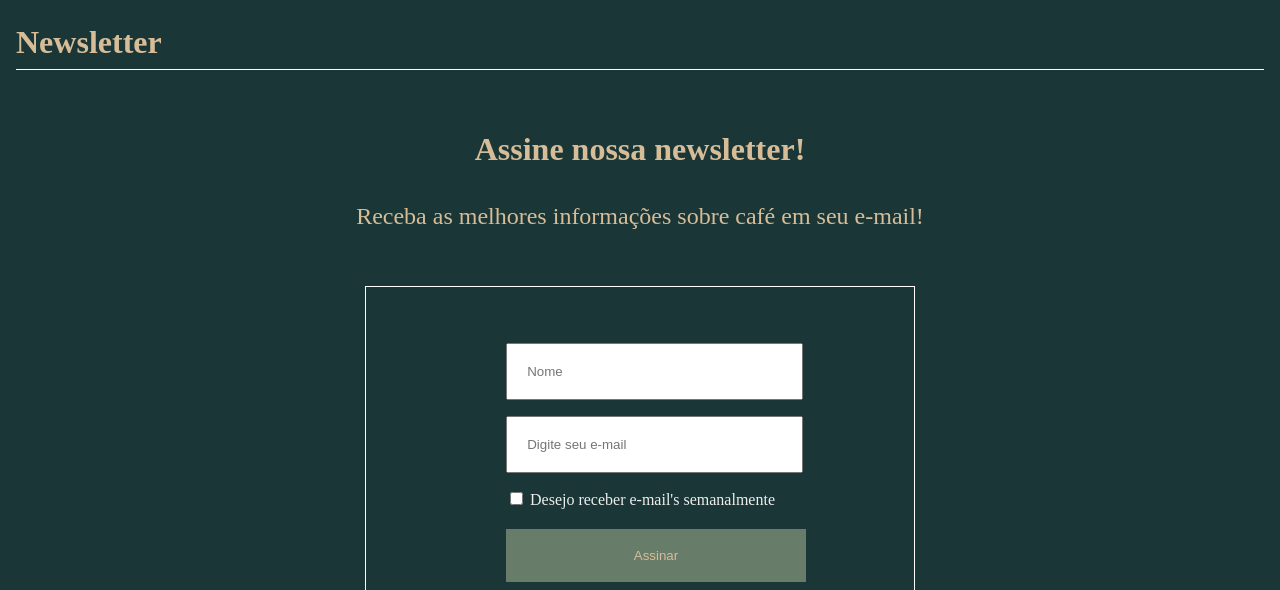
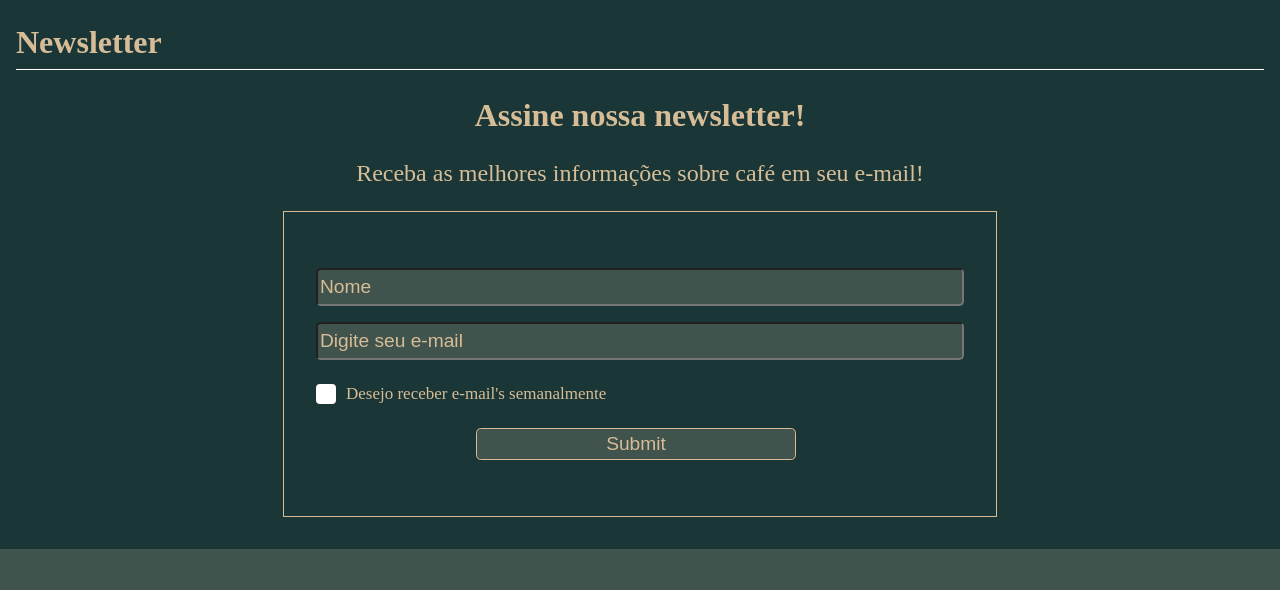
Before and after one commit to bardasson10/FrontEndEssencial, a plain HTML site: page P1/P1_index.html in a window 1280 px wide. Shown: the part 1989-2579 px from the top of the page. Drawn offline with Linux system fonts and the light colour scheme.

Commit message:
ajuste do formulario

```diff
--- a/P1/P1_Styles.css
+++ b/P1/P1_Styles.css
@@ -152,100 +152,134 @@ main {
 
 }
 
-form{
-    width: 300px;
-    margin: 0 auto;
-    justify-content: center;
-}
-
 .container-sobre-bloco-1 img{
     width: 350px;
     border-radius: 50%;
 }
 
 .container-newsletter {
-    padding: 0.5rem;
-    align-items: center;
     justify-content: center;
+
+
 }
 
-.container-newsletter-bloco-1, .container-newsletter-bloco-2, .container-newsletter-bloco-2 {
-    justify-content: center;
+.container-newsletter-bloco{
     align-items: center;
-    align-content: center;
-    display: block;
+    margin-bottom: 1rem;
 }
 
-.container-newsletter-2{
+.container-newsletter-bloco h2{
+    font-size: 2rem;
+    color: #D6BD98;
+    text-align: center;
+}
+
+.container-newsletter-bloco p{
+    font-size: 1.5rem;
+    color: #D6BD98;
+    text-align: center;
+}
+
+.container-newsletter-bloco fieldset{
+    display: flex;
+    align-items: left;
+    flex-direction: column;
+    justify-content: center;
+    width: fit-content;
+    margin: 0 auto;
+    padding: 2rem;
+    border: 1px solid #D6BD98;
+    gap: 1.5rem;
+    height: 15rem;
+}
+
+.container-newsletter-dados{
+    display: flex;
+    flex-direction: column;
+    gap: 1rem;
+
+}
+
+.campo-form::placeholder{
+    color: #D6BD98;
+
+}
+.container-newsletter-dados input{
+    justify-content: center;
+    align-content: center ;
+    border-radius: 0.3rem;
+    height: 2rem;
+    width: 40rem;
+    background-color: #40534C;
+    color: #ffffff;
+    font-size: 1.2rem;
+}
+
+.newsletter-enviar{
     display: flex;
     justify-content: center;
     align-items: center;
-    align-content: center;
-    gap: 1rem;
-    padding: 2rem;
+    border-radius: 0.3rem;
+    height: 2rem;
+    width: 20rem;
+    margin-left: 10rem;
+    background-color: #40534C;
+    color: #D6BD98;
+    border: 1px solid #D6BD98;
+    font-size: 1.2rem;
+    cursor: pointer;
+}
+.checkbox-newsletter{
+    display: flex;
+    align-items: center;
+    cursor: pointer;
+    font-size: 17px;
+    color: white;
 }
 
-.checkbox{
-    display: flex;
-    align-items: center;
-    justify-content: center;
-    flex-wrap: wrap;
-    padding: 1rem;
+.checkbox-newsletter input {
+    opacity: 0; /* Torna o checkbox invisível */
+    position: absolute; /* Remove ele do fluxo visual sem quebrar a funcionalidade */
+    height: 0;
+    width: 0;
 }
 
-
-.formulario{
-    justify-content: center;
-    align-items: center;
-    border: 1px solid #ffffff;
-    width: 40%;
-    padding: 2.5rem;
-
-}
-
-.align-form{
-    display: block;
-    justify-content: center;
-    align-items: center;
-    align-content: center;
-    width: 100%;
-    padding: 1rem;
-}
-
-.container-newsletter h2, .container-newsletter p{
-    text-align: center;
-    font-size: 1.5rem;
+.checkbox-newsletter label{
+    position: relative;
+    padding-left: 30px; /* Espaço para o checkbox estilizado */
+    cursor: pointer; /* Permite que o label seja clicável */
     color: #D6BD98;
 }
 
-.container-newsletter h2{
-    padding-bottom: 0.5rem;
-    font-size: 2rem;
+/* Estilo do checkbox estilizado */
+.checkbox-newsletter label::before {
+    content: '';
+    width: 20px;
+    height: 20px;
+    background-color: white;
+    border-radius: 4px;
+    position: absolute;
+    left: 0;
+    top: 50%;
+    transform: translateY(-50%);
 }
 
-.container-newsletter-bloco-2 input{
-    display: block;
-    align-items: center;
-    justify-content: center;
-    padding: 1.2rem;
-    margin-bottom: 1rem;
-    width: 85%;
+/* Estilo quando o checkbox está marcado */
+.checkbox-newsletter input:checked + label::before {
+    background-color: #D6BD98;
 }
 
-
-
-
-.container-newsletter-bloco-3 button{
-    background-color: #677D6A;
-    color: #D6BD98;
-    border: none;
-    cursor: pointer;
-    align-items: center;
-    justify-content: center;
-    margin-top: 1.2rem;
-    margin-bottom: 1.2rem;
-    padding: 1.2rem;
-    width: 100%;
+/* Desenho do check */
+.checkbox-newsletter input:checked + label::after {
+    content: '';
+    position: absolute;
+    left: 6px;
+    top: 3px;
+    width: 5px;
+    height: 10px;
+    border: solid white;
+    border-width: 0 2px 2px 0;
+    transform: rotate(45deg);
 }
 
 
@@ -253,6 +287,7 @@ footer{
     background-color: #40534C;
     color: #D6BD98;
     margin: 0;
+    height: fit-content;
     font-size: 0.9rem;
     padding: 2rem;
     display: flex;
--- a/P1/P1_index.html
+++ b/P1/P1_index.html
@@ -35,17 +35,23 @@
         <article class="container-menu">
             <div class="container-menu-bloco-cima">
                 <div class="container-menu-bloco-1">
+                    <a href="https://www.civitatis.com/blog/pt-br/melhores-cafes-mundo/#:~:text=A%20variedade%20100%25%20ar%C3%A1bica%20possui,que%20n%C3%A3o%20lhe%20deixar%C3%A1%20indiferente." target="_blank">
                         <img src="../P1/Asset/bloco-1.png" alt="cafe">
+                    </a>
                     <h2>Melhor café!</h2>
                     <p>Melhor café do mundo, voce conhece?<br>Veja como é produzido o melhor café do mundo!</p>
                 </div>
                 <div class="container-menu-bloco-2">
+                    <a href="https://blog.coffeemais.com/tipos-de-cafeteiras-para-o-cafe-especial/" target="_blank">
                         <img src="../P1/Asset/bloco-2.png" alt="imagens de tipos de cafeteiras">
+                    </a>
                     <h2>Tipos de cafeteiras!</h2>
                     <p>Conhece a diferença de cada cafeteira?<br>Venha conferir os tipos de cafeteiras!</p>
                 </div>
                 <div class="container-menu-bloco-3">
+                    <a href="https://globorural.globo.com/agricultura/cafe/noticia/2024/01/quais-sao-os-melhores-cafes-do-brasil.ghtml" target="_blank">
                         <img src="../P1/Asset/bloco-3.png" alt="marcas de cafe">
+                    </a>
                     <h2>Melhores marcas de café no Brasil!</h2>
                     <p>Já esteve na dúvida de qual café adquirir? <br>Verifique a lista das melhores marcas!</p>
                 </div>
@@ -87,33 +93,24 @@
         </section>
         <h2 class="container-titulo-info-1">Newsletter</h2>
         <section class="container-newsletter">
+            <div class="container-newsletter-bloco">
                 <div class="container-newsletter-bloco-1">
                     <h2>Assine nossa newsletter!</h2>
                     <p>Receba as melhores informações sobre café em seu e-mail!</p>
                 </div>
-            <div class="container-newsletter-2">
-                <div class="formulario">
-                    <div class="align-form">
-                        <div class="container-newsletter-bloco-2">
-                            <form action="">
-                                <input type="text" placeholder="Nome">
-                                <input type="text" placeholder="Digite seu e-mail">
-                            </form>
+                    <form>
+                        <fieldset>
+                            <div class="container-newsletter-dados">
+                                <input class="campo-form" type="text" placeholder="Nome">
+                                <input  class="campo-form" type="text" placeholder="Digite seu e-mail">
                             </div>
                             <div class="checkbox-newsletter">
-                            <form>
-                                <input type="checkbox" name="newsletter" id="newsletter">
+                                <input type="checkbox" id="newsletter" name="newsletter">
                                 <label for="newsletter">Desejo receber e-mail's semanalmente</label>
+                            </div>
+                            <input class="newsletter-enviar" type="submit"></input>
+                        </fieldset>
                     </form>
-                        </div>
-                        <div class="container-newsletter-bloco-3">
-                            <form>
-                                <button type="submit">Assinar</button>
-                            </form>
-                        </div>
-                        </div>
-                    </div>
-                </div>
             </div>
         </section>
     </main>
```
Lines whose indentation alone changed are shown as unchanged.
